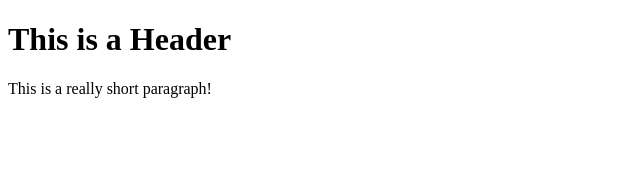
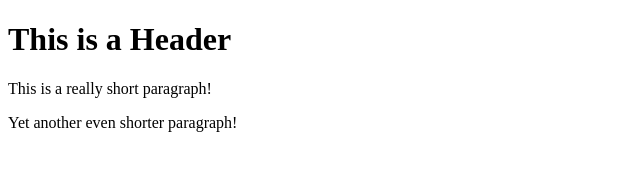
Before and after one commit to nemo231/git-test, a plain HTML site: page index.html in a window 1280 px wide. Shown: the whole page, without its empty margins (0-640 px from the left). Drawn offline with Linux system fonts and the light colour scheme.

Commit message:
Third Commit

```diff
--- a/index.html
+++ b/index.html
@@ -3,5 +3,6 @@
    <body>
       <h1>This is a Header</h1>
       <p>This is a really short paragraph!</p>
+      <p> Yet another even shorter paragraph!</p>
    </body>
 </html>
```
